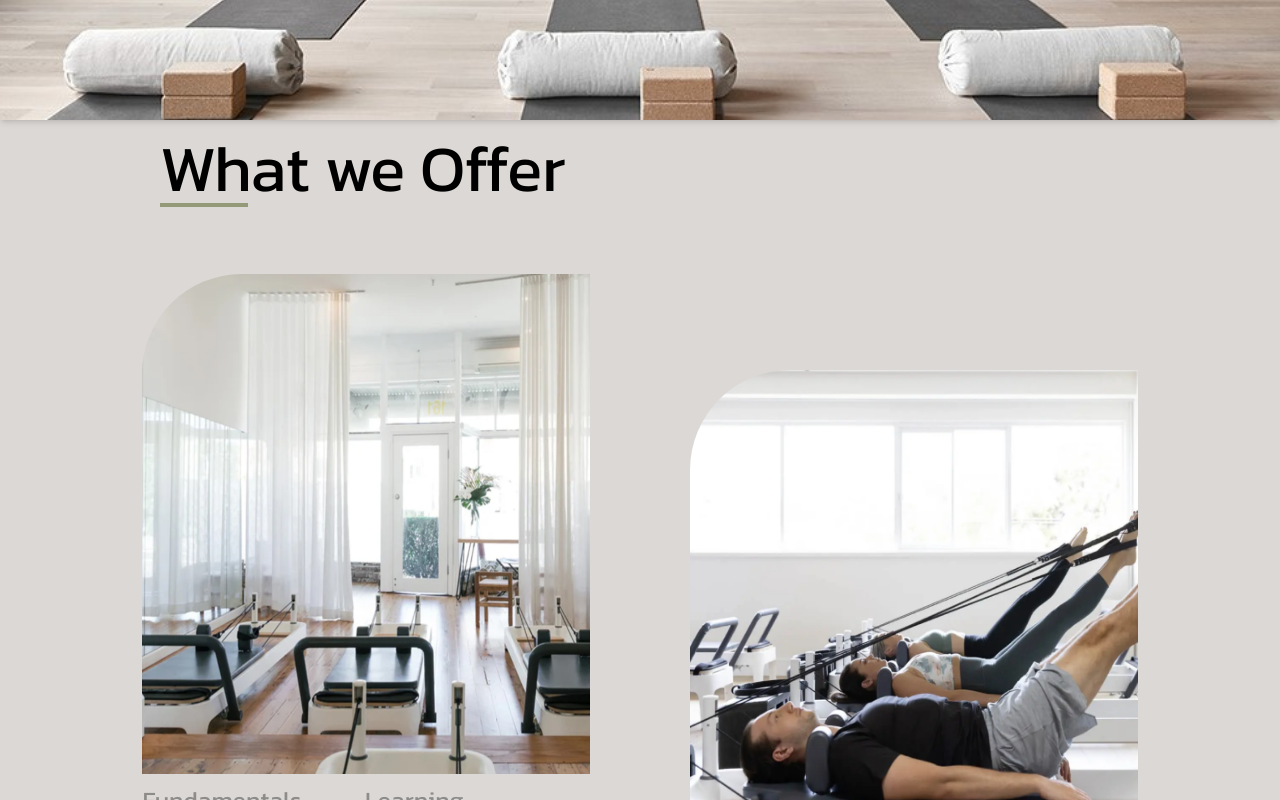
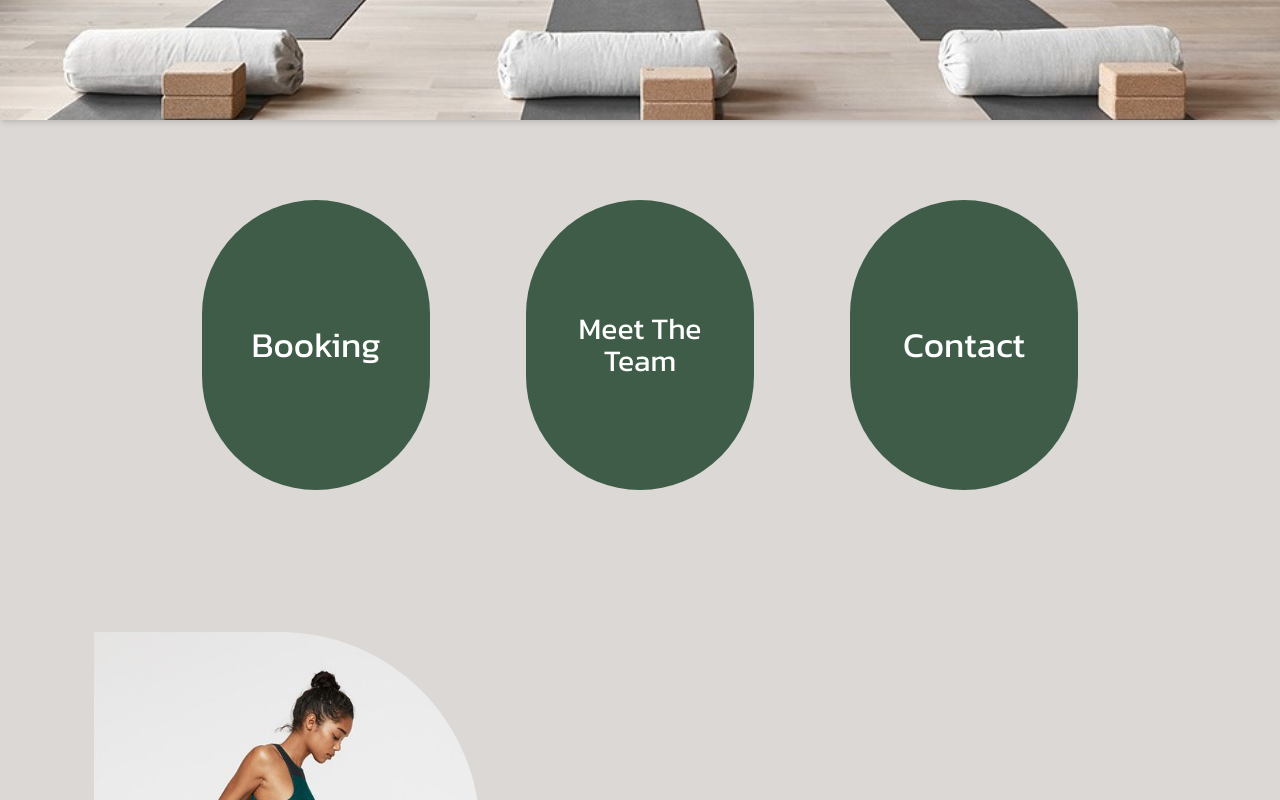
Before and after one commit to Carlie16604/Elevate, a React (Vite) app: page / in a window 1280 px wide. Shown: the part 680-1480 px from the top of the page. Built offline with nearby package versions, Linux system fonts and the light colour scheme.

Commit message:
added notes

```diff
--- a/src/pages/Main.jsx
+++ b/src/pages/Main.jsx
@@ -12,7 +12,7 @@ const Main = () => {
     <>
       {/* <Sunrays /> */}
       <Home />
-      <Classes />
+      {/* <Classes /> */}
       <Reviews />
       <Articles />
     </>
--- a/src/pages/Reviews.jsx
+++ b/src/pages/Reviews.jsx
@@ -21,9 +21,11 @@ const Reviews = () => {
         });
       };
 
+// https://github.com/dscyrescotti/ShuffleIt
+
     return (
             <>
-                <section id='reviws' className='mt-40'>
+                <section id='reviws' className='mt-20'>
                     <div className='rockContainer'>
                         {/* <img className='reviewsRock' src={Rock} alt='Rock' /> */}
                     </div>
```
